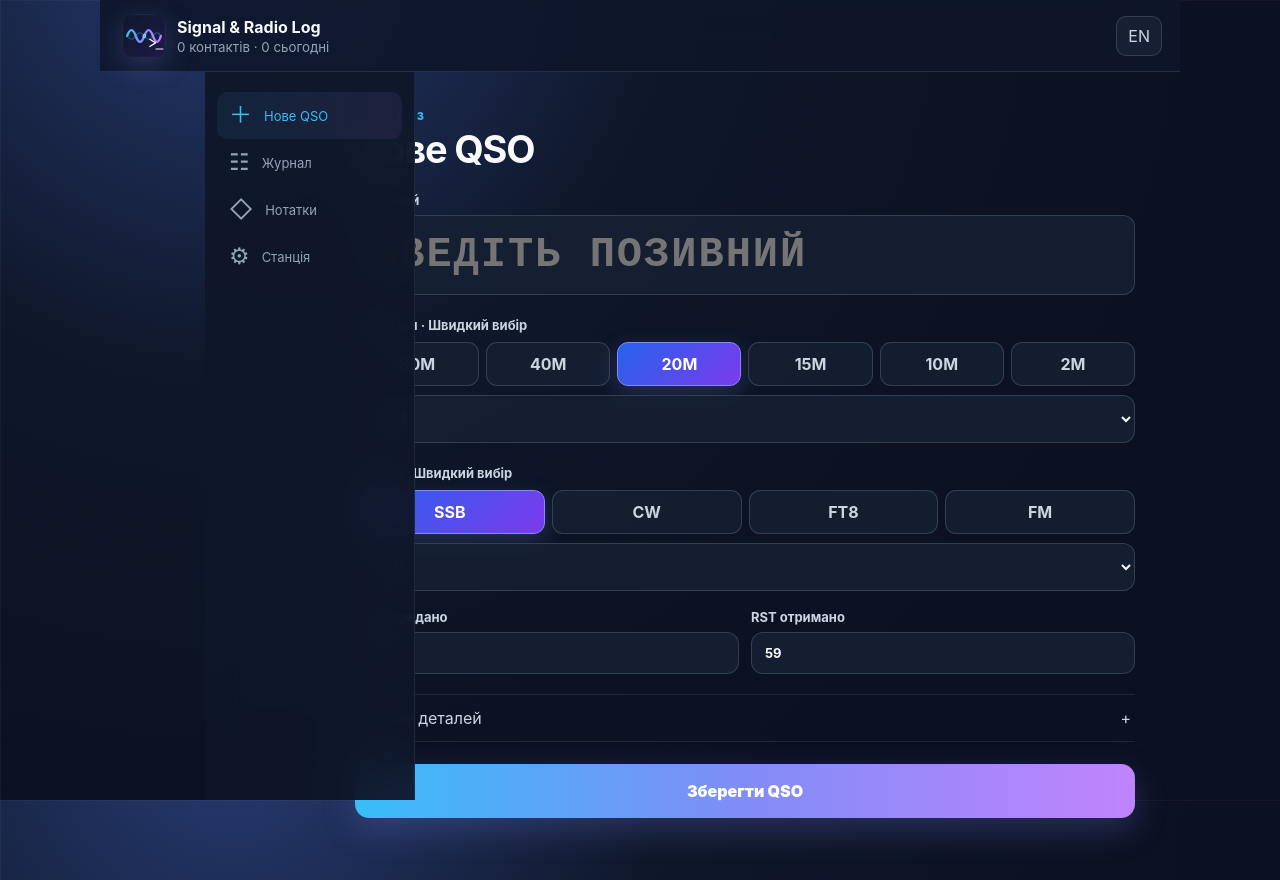
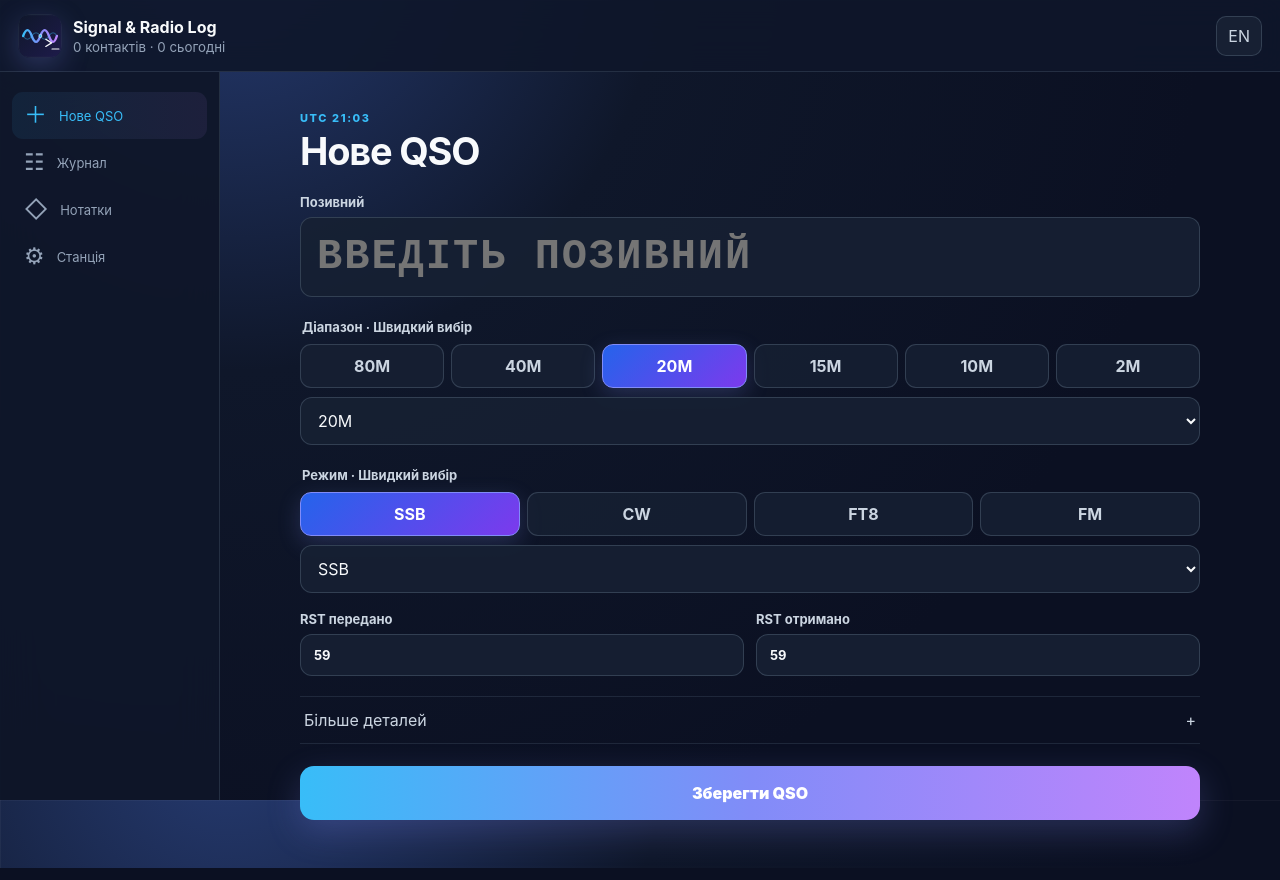
Before and after one commit to juv4uk/my-ide, a SvelteKit app: page / in a window 1280 px wide. Built offline with nearby package versions, Linux system fonts and the light colour scheme.

Commit message:
fix(layout): support desktop and mobile orientations

```diff
--- a/src/app.html
+++ b/src/app.html
@@ -3,7 +3,7 @@
   <head>
     <meta charset="utf-8" />
     <link rel="icon" href="%sveltekit.assets%/brand-icon.svg" type="image/svg+xml" />
-    <meta name="viewport" content="width=device-width, initial-scale=1" />
+    <meta name="viewport" content="width=device-width, initial-scale=1, viewport-fit=cover" />
     <meta name="description" content="Offline-first amateur radio ADIF logbook" />
     <title>Signal &amp; Radio Log</title>
     %sveltekit.head%
--- a/src/routes/+page.svelte
+++ b/src/routes/+page.svelte
@@ -367,16 +367,16 @@
   :global(body) { margin: 0; color: var(--text); background-color: #0b1022; background-image: linear-gradient(#ffffff0a 1px, transparent 1px), linear-gradient(90deg, #ffffff0a 1px, transparent 1px), radial-gradient(circle at 18% -8%, #263b72 0, var(--navy) 32%, #0b1022 72%); background-size: 50px 50px, 50px 50px, auto; background-attachment: fixed; font-family: Inter, ui-sans-serif, system-ui, -apple-system, sans-serif; min-width: 320px; }
   :global(button), :global(input), :global(select), :global(textarea) { font: inherit; }
   :global(button) { -webkit-tap-highlight-color: transparent; }
-  .app-shell { width: min(100%, 1080px); min-height: 100dvh; margin: 0 auto; padding-bottom: 92px; }
-  .topbar { height: 72px; display: flex; align-items: center; justify-content: space-between; padding: 12px 18px; border-bottom: 1px solid #47556966; background: #0f172ae8; backdrop-filter: blur(16px); position: sticky; top: 0; z-index: 10; }
+  .app-shell { width: min(100%, 1440px); min-height: 100dvh; margin: 0 auto; padding-bottom: calc(82px + env(safe-area-inset-bottom)); }
+  .topbar { min-height: 72px; display: flex; align-items: center; justify-content: space-between; padding: max(12px, env(safe-area-inset-top)) max(18px, env(safe-area-inset-right)) 12px max(18px, env(safe-area-inset-left)); border-bottom: 1px solid #47556966; background: #0f172ae8; backdrop-filter: blur(16px); position: sticky; top: 0; z-index: 10; }
   .brand { display: flex; align-items: center; gap: 11px; min-width: 0; }
   .brand-mark { display: block; width: 44px; height: 44px; border-radius: 13px; box-shadow: 0 8px 28px #818cf840; }
   .brand div { display: flex; flex-direction: column; min-width: 0; }
   .brand strong { white-space: nowrap; overflow: hidden; text-overflow: ellipsis; }
   .brand small { color: var(--muted); margin-top: 2px; }
   .language, .text-button { border: 1px solid #47556999; background: #1e293b99; color: #cbd5e1; border-radius: 10px; padding: 9px 11px; cursor: pointer; }
-  main { padding: 18px; }
-  .panel { max-width: 780px; margin: 0 auto; }
+  main { min-width: 0; padding: 18px; }
+  .panel { width: 100%; max-width: 900px; margin: 0 auto; }
   .section-heading { display: flex; justify-content: space-between; align-items: center; margin-bottom: 20px; }
   h1 { margin: 2px 0 0; font-size: clamp(26px, 6vw, 38px); letter-spacing: -1.2px; }
   .eyebrow { color: var(--cyan); text-transform: uppercase; font-size: 11px; font-weight: 800; letter-spacing: 1.6px; }
@@ -436,21 +436,56 @@
   .visually-hidden { position: absolute; width: 1px; height: 1px; overflow: hidden; clip: rect(0, 0, 0, 0); }
   @keyframes reveal { from { opacity: 0; transform: translateY(-5px); } }
   @keyframes toast-in { from { opacity: 0; transform: translate(-50%, 8px); } }
+  /* Tablet portrait keeps the thumb-friendly bottom bar but can use two preview columns. */
   @media (min-width: 760px) {
-    .app-shell { padding: 0 0 30px 210px; }
-    .topbar { margin-left: -210px; padding-left: 22px; }
-    .bottom-nav { left: calc(50% - 435px); transform: none; top: 72px; bottom: 0; width: 210px; display: flex; flex-direction: column; padding: 20px 12px; border-top: 0; border-right: 1px solid #ffffff12; }
+    main { padding: 28px; }
+    .notes-workspace { grid-template-columns: 1fr 1fr; }
+  }
+
+  /* Desktop and large tablets use normal CSS Grid; no manual left/center calculations can overlap content. */
+  @media (min-width: 1024px) {
+    .app-shell { display: grid; grid-template-columns: 220px minmax(0, 1fr); grid-template-rows: auto 1fr; padding-bottom: 0; }
+    .topbar { grid-column: 1 / -1; grid-row: 1; }
+    main { grid-column: 2; grid-row: 2; padding: 34px clamp(28px, 4vw, 56px) 48px; }
+    .bottom-nav { position: sticky; grid-column: 1; grid-row: 2; align-self: start; left: auto; top: 72px; bottom: auto; transform: none; width: 220px; height: calc(100dvh - 72px); display: flex; flex-direction: column; padding: 20px 12px; border-top: 0; border-right: 1px solid #47556966; }
     .bottom-nav button { flex-direction: row; justify-content: flex-start; gap: 12px; padding: 12px; border-radius: 11px; font-size: 13px; }
     .bottom-nav button.active { background: linear-gradient(90deg, #38bdf814, #c084fc14); }
-    main { padding: 32px; }
-    .notes-workspace { grid-template-columns: 1fr 1fr; }
+  }
+
+  /* Phones and small tablets in landscape trade the bottom bar for a narrow icon rail. */
+  @media (orientation: landscape) and (max-width: 1023px) and (max-height: 600px) {
+    .app-shell { width: 100%; padding: 0 0 0 calc(72px + env(safe-area-inset-left)); }
+    .topbar { min-height: 56px; padding-top: max(7px, env(safe-area-inset-top)); padding-bottom: 7px; }
+    .brand-mark { width: 38px; height: 38px; border-radius: 11px; }
+    .brand small { display: none; }
+    main { padding: 14px 18px 24px; }
+    .panel { max-width: none; }
+    .bottom-nav { left: 0; top: 0; bottom: 0; transform: none; width: calc(72px + env(safe-area-inset-left)); height: 100dvh; display: flex; flex-direction: column; justify-content: center; gap: 3px; padding: max(8px, env(safe-area-inset-top)) 6px max(8px, env(safe-area-inset-bottom)) max(6px, env(safe-area-inset-left)); border-top: 0; border-right: 1px solid #47556966; }
+    .bottom-nav button { flex: 0 1 62px; justify-content: center; padding: 5px 2px; border-radius: 10px; font-size: 9px; }
+    .bottom-nav button span { font-size: 20px; }
+    .bottom-nav button.active { background: linear-gradient(135deg, #38bdf817, #c084fc17); }
+    .section-heading { margin-bottom: 12px; }
+    h1 { font-size: clamp(24px, 5vw, 32px); }
+    .call-field input { padding: 11px 14px; font-size: clamp(24px, 7vw, 34px); }
+    fieldset { margin-top: 13px; }
+    fieldset select { margin-top: 7px; }
+    .chips button { min-height: 38px; }
+    .field-grid { margin-top: 12px; }
+    .advanced-toggle { margin-top: 13px; padding: 10px 4px; }
+    .primary-action { min-height: 48px; margin-top: 14px; }
+    .toast { bottom: max(18px, env(safe-area-inset-bottom)); }
   }
   @media (max-width: 540px) {
-    .field-grid.two { grid-template-columns: 1fr 1fr; }
+    .field-grid.two { grid-template-columns: 1fr; }
     .qso-card { grid-template-columns: 1fr auto; }
     .qso-meta { grid-column: 1; }
     .qso-rst { grid-column: 2; grid-row: 1 / 3; flex-direction: column; }
     .toolbar { grid-template-columns: 1fr 1fr; }
     .toolbar button { padding: 10px 7px; font-size: 12px; }
   }
+
+  /* Landscape phones have enough horizontal room for paired inputs despite their short height. */
+  @media (orientation: landscape) and (max-height: 600px) {
+    .field-grid.two { grid-template-columns: repeat(2, minmax(0, 1fr)); }
+  }
 </style>
```
